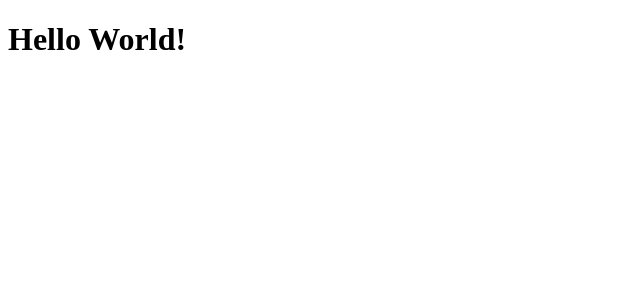
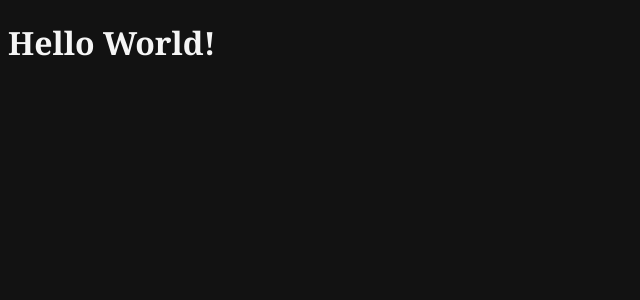
Before and after one commit to Weslley03/blog-wf-site, a Vue app: page / in a window 1280 px wide. Shown: the top 300 px of the page, without its empty margins (0-640 px from the left). Built offline with nearby package versions, Linux system fonts and the light colour scheme.

Commit message:
global styleds

```diff
--- a/src/App.vue
+++ b/src/App.vue
@@ -4,10 +4,10 @@
   </main>
 </template>
 
-<script>
-
-</script>
-
 <style>
-
+  *{
+    background-color: hsl(0deg 0% 7.06%);
+    color: whitesmoke;
+    font-family: Cambria, Cochin, Georgia, Times, 'Times New Roman', serif;
+  }
 </style>
```
